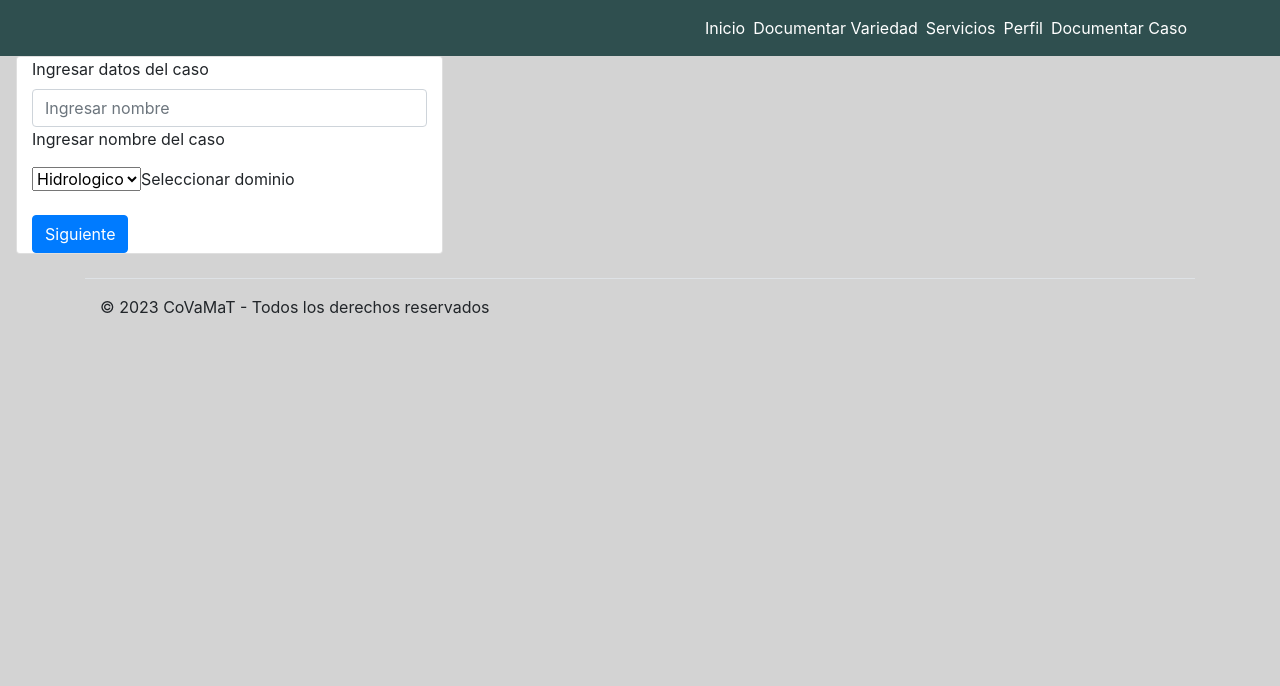
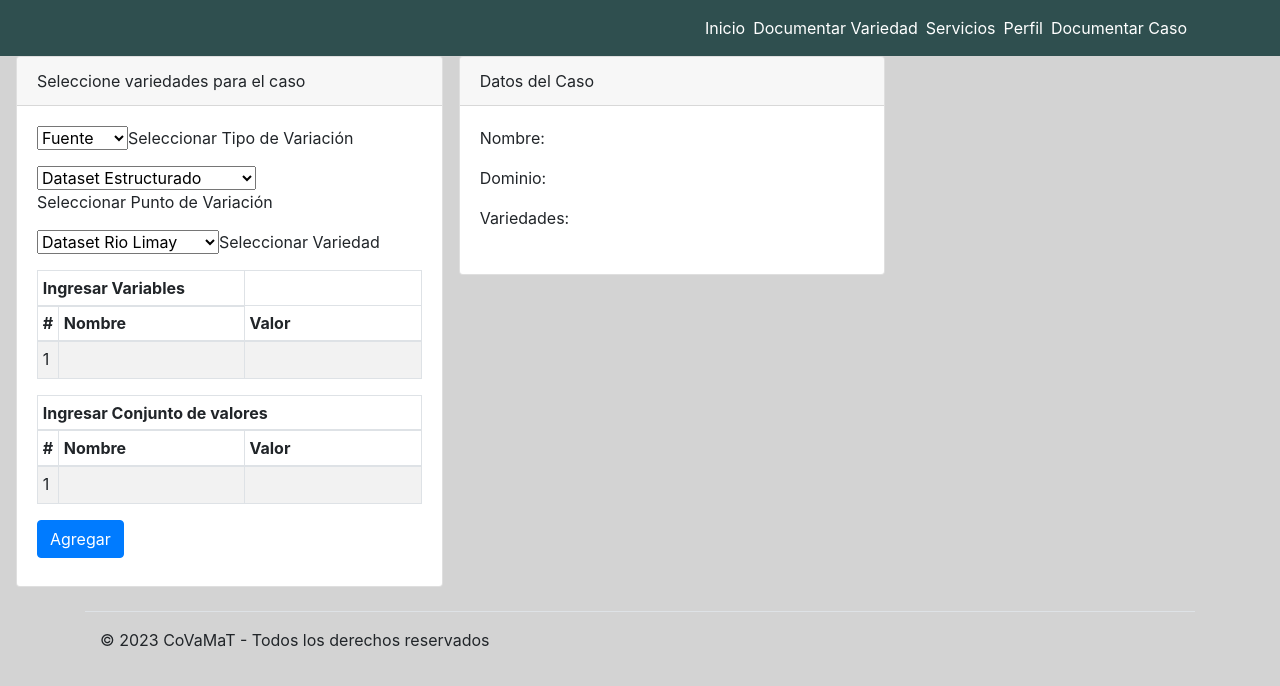
Before and after one commit to panchitowok2/front_Covamat, a React (Create React App) app: page /DocumentarCaso in a window 1280 px wide. Shown: the top 686 px of the page. Built offline with nearby package versions, Linux system fonts and the light colour scheme.

Commit message:
Agregue el componente datosdatasheetinstance y el documentar caso.

```diff
--- a/src/Components/App.jsx
+++ b/src/Components/App.jsx
@@ -6,7 +6,8 @@ import PantallaLogIn from './PantallaLogIn.js';
 import Profile from './profile.js';
 import { Link, BrowserRouter, Route, Routes } from 'react-router-dom';
 import Footer from './Footer/footer.jsx';
-import DatosCaso from './DocumentarCaso/DatosCaso.jsx'
+import DocumentarCaso from './DocumentarCaso/DocumentarCaso.jsx'
+
 const client = new ApolloClient({
   uri: 'http://localhost:4000',
   cache: new InMemoryCache(),
@@ -33,7 +34,7 @@ export default function App() {
             <Route path="/DocumentarVariedad" element={<DocumentarVariedad />} />
             <Route path="/Servicios" element={<Servicios />} />
             <Route path="/Perfil" element={<Profile />} />
-            <Route path="/DocumentarCaso" element={<DatosCaso />} />
+            <Route path="/DocumentarCaso" element={<DocumentarCaso />} />
           </Routes>
         </div>
           <Footer />
--- a/src/Components/DocumentarCaso/DatosCaso.jsx
+++ b/src/Components/DocumentarCaso/DatosCaso.jsx
@@ -3,14 +3,16 @@ import Form from 'react-bootstrap/Form';
 import { FloatingLabel } from 'react-bootstrap';
 
 
-function DatosCaso() {
+function DatosCaso({setDatosCasoIngresados}) {
+
     return (
         <>
             <div className='row align-items-start'>
-                <div className='card col-md-4 ml-3'>
+                <div className='card col-md-4 ml-3 p-0'>
                     <Form>
-                        <Form.Label className='fw-bold' >Ingresar datos del caso</Form.Label>
-                        <Form.Group className="mb-2" controlId="formBasicEmail">
+                        <Form.Label className='fw-bold card-header w-100' >Ingresar datos del caso</Form.Label>
+                        <div className='card-body' onSubmit={setDatosCasoIngresados(true)}>
+                        <Form.Group className="mb-2" controlId="nombreCaso">
                             <FloatingLabel
                                 controlId='floatingInput'
                                 label='Ingresar nombre del caso'
@@ -20,7 +22,7 @@ function DatosCaso() {
                             </FloatingLabel>
                         </Form.Group>
 
-                        <Form.Group className="mb-3" controlId="formBasicPassword">
+                        <Form.Group className="mb-2" controlId="dominioCaso">
                             <FloatingLabel controlId='floatingSelect' label='Seleccionar dominio'>
                                 <Form.Select aria-label='selector-dominio'>
                                     <option value='1'> Hidrologico</option>
@@ -29,9 +31,10 @@ function DatosCaso() {
                             </FloatingLabel>
 
                         </Form.Group>
-                        <Button variant="primary" type="submit">
+                        <Button className='float-end mb-2' variant="primary" type="submit">
                             Siguiente
                         </Button>
+                        </div>
                     </Form>
                 </div>
             </div>
--- /dev/null
+++ b/src/Components/DocumentarCaso/DatosDatasheetInstance.jsx
@@ -0,0 +1,114 @@
+import Button from 'react-bootstrap/Button';
+import Form from 'react-bootstrap/Form';
+import { FloatingLabel } from 'react-bootstrap';
+import Table from 'react-bootstrap/Table';
+import { useState } from 'react';
+
+function DatosDatasheetInstance() {
+    const [variable, setVariable] = useState([
+        { nombre: '', valor: '' }
+    ]);
+    return (
+        <>
+            <div className='row align-items-start'>
+                <div className='card col-md-4 ml-3 p-0'>
+                    <Form>
+                        <Form.Label className='fw-bold card-header w-100' >Seleccione variedades para el caso</Form.Label>
+                        <div className='card-body'>
+
+                            <Form.Group className="mb-2" controlId="tipoVariacion">
+                                <FloatingLabel controlId='floatingSelect' label='Seleccionar Tipo de Variación'>
+                                    <Form.Select aria-label='selector-tipo-variacion'>
+                                        <option value='1'> Fuente</option>
+                                        <option value='2'> Contexto</option>
+                                    </Form.Select>
+                                </FloatingLabel>
+
+                            </Form.Group>
+
+                            <Form.Group className="mb-2" controlId="puntoVariacion">
+                                <FloatingLabel controlId='floatingSelect' label='Seleccionar Punto de Variación'>
+                                    <Form.Select aria-label='selector-punto-variacion'>
+                                        <option value='1'> Dataset Estructurado</option>
+                                        <option value='2'> Dataset Semiestructurado</option>
+                                        <option value='2'> Dataset No Estructurado</option>
+                                    </Form.Select>
+                                </FloatingLabel>
+
+                            </Form.Group>
+
+                            <Form.Group className="mb-2" controlId="variedad">
+                                <FloatingLabel controlId='floatingSelect' label='Seleccionar Variedad'>
+                                    <Form.Select aria-label='selector-variedad'>
+                                        <option value='1'> Dataset Rio Limay</option>
+                                        <option value='2'> Dataset Rio Neuquen</option>
+                                        <option value='2'> Dataset Rio Colorado</option>
+                                    </Form.Select>
+                                </FloatingLabel>
+
+                            </Form.Group>
+
+                            <Table striped bordered hover size='sm'>
+                                <thead>
+
+                                    <th colSpan={2}>Ingresar Variables</th>
+                                    <tr>
+                                        <th>#</th>
+                                        <th>Nombre</th>
+                                        <th>Valor</th>
+                                    </tr>
+                                </thead>
+                                {/*Recorro el arreglo que guarda las cariables almacenadas */}
+                                <tbody>
+                                    <tr>
+                                        <td>1</td>
+                                        <td><input className='no-outline border-0 bg-transparent w-100' /></td>
+                                        <td><input className='no-outline border-0 bg-transparent w-100' /></td>
+                                    </tr>
+                                </tbody>
+                            </Table>
+
+                            <Table striped bordered hover size='sm'>
+                                <thead>
+
+                                    <th colSpan={3}>Ingresar Conjunto de valores</th>
+                                    <tr>
+                                        <th>#</th>
+                                        <th>Nombre</th>
+                                        <th>Valor</th>
+                                    </tr>
+                                </thead>
+                                {/*Recorro el arreglo que guarda las cariables almacenadas */}
+                                <tbody>
+                                    <tr>
+                                        <td>1</td>
+                                        <td><input className='no-outline border-0 bg-transparent w-100' /></td>
+                                        <td><input className='no-outline border-0 bg-transparent w-100' /></td>
+                                    </tr>
+                                </tbody>
+                            </Table>
+
+                            <Button className='float-end mb-2' variant="primary" type="submit">
+                                Agregar
+                            </Button>
+
+                        </div>
+                    </Form>
+                </div>
+                <div className='card col-md-4 ml-3 p-0'>
+                    <Form>
+                        <Form.Label className='fw-bold card-header w-100'>Datos del Caso</Form.Label>
+                        <Form.Group className="mb-2 card-body" controlId="datosCaso">
+                            <p>Nombre:</p>
+                            <p>Dominio:</p>
+                            <p>Variedades:</p>
+                        </Form.Group>
+                    </Form>
+                </div>
+            </div>
+        </>
+
+    )
+}
+
+export default DatosDatasheetInstance;
--- /dev/null
+++ b/src/Components/DocumentarCaso/DocumentarCaso.jsx
@@ -0,0 +1,19 @@
+import DatosCaso from './DatosCaso';
+import DatosDatasheetInstance from './DatosDatasheetInstance';
+import { useState } from 'react';
+
+function DocumentarCaso() {
+const [datosCasoIngresados, setDatosCasoIngresados] = useState(false);
+    return (
+        <>
+        {datosCasoIngresados ?
+            <DatosCaso setDatosCasoIngresados={setDatosCasoIngresados}/>
+            :
+            <DatosDatasheetInstance />
+        }
+            </>
+
+    )
+}
+
+export default DocumentarCaso;
--- a/src/Components/DocumentarVariedad/BusquedaDatasheet.jsx
+++ b/src/Components/DocumentarVariedad/BusquedaDatasheet.jsx
@@ -245,7 +245,7 @@ function BusquedaDatasheet({ setIdDatasheet }) {
         <>
 
             <div className='row align-items-start'>
-                <div className='card col-md-4 ml-3'>
+                <div className='card col-md-4 ml-3 p-0'>
                     <h5 className='card-header'>
                         Buscar datasheet:
                     </h5>
--- a/src/index.css
+++ b/src/index.css
@@ -64,6 +64,9 @@ code {
 .rectangle-text {
   color: black; /* Elige el color que prefieras para el texto */
 }
+.no-outline:focus {
+  outline: none !important;
+}
 
 
 @import 'bootstrap/dist/css/bootstrap.min.css';
```
